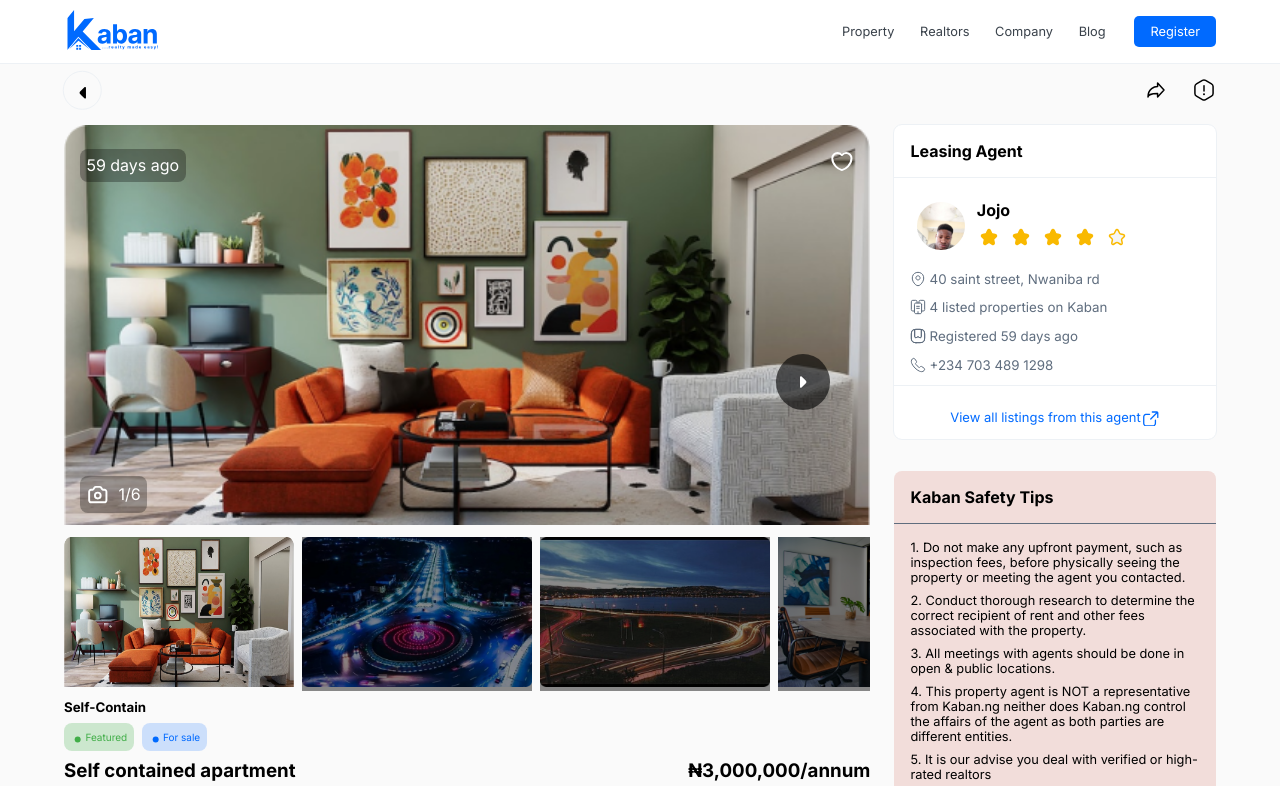
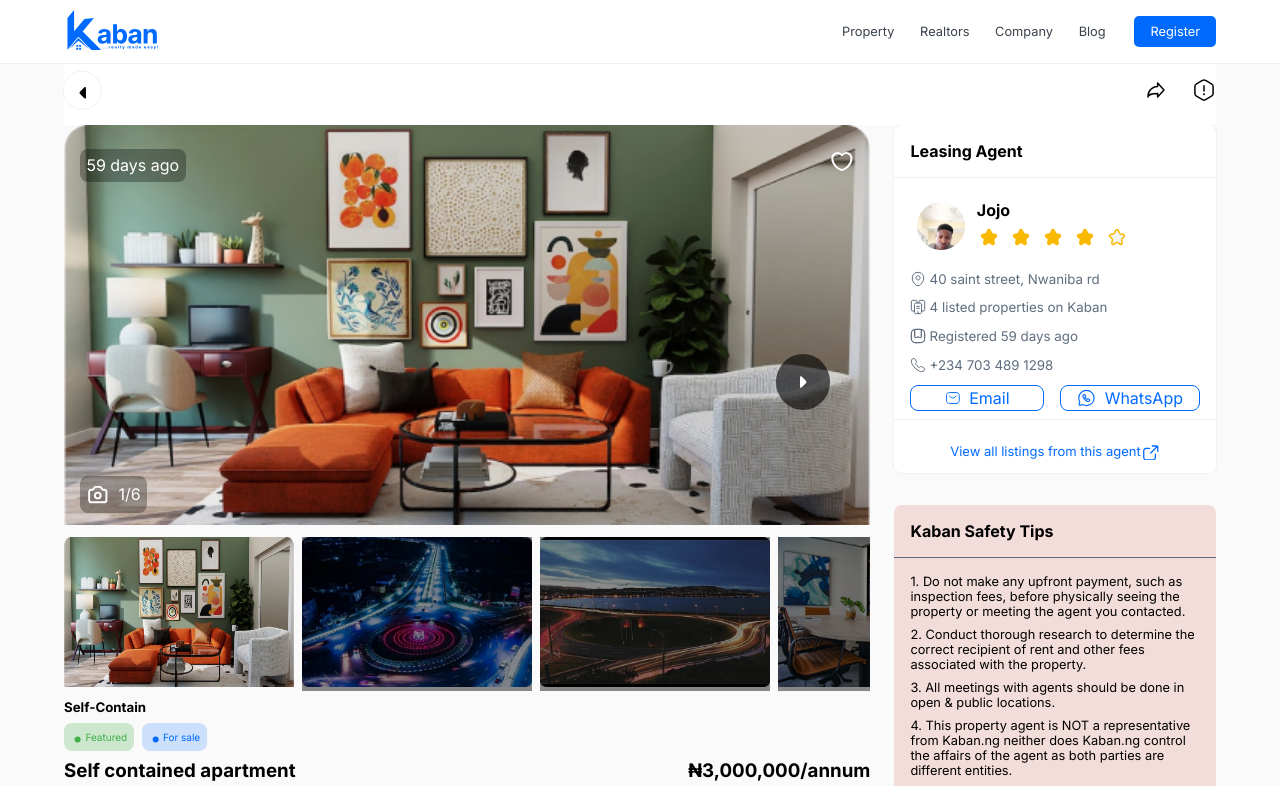
Before and after one commit to twoone-technologies/kaban_FE, a React (Vite) app: page /property-item/1 in a window 1280 px wide. Shown: the top 786 px of the page. Built offline with nearby package versions, Linux system fonts and the light colour scheme.

Commit message:
Add contact for whatsapp and email, using mail to.

```diff
--- a/src/components/propertyItem/carousel/carousel.module.css
+++ b/src/components/propertyItem/carousel/carousel.module.css
@@ -58,7 +58,7 @@
 }
 
 .carousel_btn {
-  z-index: 900;
+  z-index: 600;
   cursor: pointer;
   background-color: rgba(0, 0, 0, 0.605);
   border-radius: 50%;
--- /dev/null
+++ b/src/components/propertyItem/micellenous/AgentContact.tsx
@@ -0,0 +1,42 @@
+import { HouseCard } from '~/components/reusable/card/Card';
+import styles from './micellenous.module.css';
+import CardAgentInfo from '~/components/reusable/card/CardAgentInfo';
+import { mailIcon, verifyIcon, whatsappIcon } from '~/assets/icons';
+import Svg from '~/components/reusable/Svg';
+import { Link } from 'react-router-dom';
+
+export default function AgentContact({ item }: { item: HouseCard }) {
+  return (
+    <div className={`align-y pad-inline-1 s-btw f-width ${styles.mobileContactInfo}`}>
+      <CardAgentInfo
+        className={styles.agentInfo}
+        imgClass={styles.img}
+        src={item?.realtor.agentImg}
+        identity={
+          <>
+            <b>{item?.realtor.agentName}</b>
+            {item?.realtor.verified ? (
+              <Svg href={verifyIcon} className={styles.svg} />
+            ) : null}
+          </>
+        }
+      />
+      <div className='gap flex'>
+        <Link
+          to={item.realtor.whatsAppLink}
+          target="_blank"
+          className={`flex gap f-width align-y c-pad align-x  b-radius ${styles.btn}`}
+        >
+          <Svg href={mailIcon} width="1.2rem" height="1.5rem" />
+        </Link>
+        <Link
+          to={item.realtor.whatsAppLink}
+          target="_blank"
+          className={`flex gap f-width align-y align-x c-pad b-radius ${styles.btn}`}
+        >
+          <Svg href={whatsappIcon} width="1.2rem" height="1.5rem" />
+        </Link>
+      </div>
+    </div>
+  );
+}
--- a/src/components/propertyItem/micellenous/AgentDetails.tsx
+++ b/src/components/propertyItem/micellenous/AgentDetails.tsx
@@ -1,3 +1,4 @@
+import { useState } from 'react';
 import { HouseCard } from '~/components/reusable/card/Card';
 import styles from './micellenous.module.css';
 import ItemInfo from '../itemInfo/ItemInfo';
@@ -8,11 +9,15 @@ import {
   buildingsIcon,
   exLinkIcon,
   locationIcon,
+  mailIcon,
   phoneIcon,
   verifyIcon,
+  whatsappIcon,
 } from '~/assets/icons';
 import CardIcons from '~/components/reusable/card/CardIcons';
 import { dateHandler, getTotal } from '~/components/reusable/FunctionUtils';
+import { Link } from 'react-router-dom';
+import AgentContact from './AgentContact';
 
 type AgentProps = {
   item: HouseCard;
@@ -20,12 +25,17 @@ type AgentProps = {
 };
 
 export default function AgentDetails({ item, object }: AgentProps) {
+  const [contact, setContact] = useState<'whatsapp' | 'email' | ''>('');
+  const handleContact = (contact: 'whatsapp' | 'email') => {
+    setContact(contact);
+  };
+
   return (
     <ItemInfo
       className="b-radius bg-tertiary f_line"
       h1={'Leasing Agent'}
       children={
-        <div className="flex f-column gap">
+        <div className="flex f-width f-column gap">
           <CardAgentInfo
             className={styles.agentInfo}
             imgClass={styles.img}
@@ -71,6 +81,27 @@ export default function AgentDetails({ item, object }: AgentProps) {
               value={item?.realtor.contact}
             />
           </div>
+          <div className={`flex align-y gap-1`}>
+            <Link
+              onClick={() => handleContact('email')}
+              to={`mailto:${item.realtor.email}`}
+              className={`flex gap f-width align-y align-x pad-block-0 pad-inline-1 b-radius ${styles.btn}
+              ${contact === 'email' && styles.active_btn}`}
+            >
+              <Svg href={mailIcon} width="1rem" height="1.5rem" />
+              Email
+            </Link>
+            <AgentContact item={item} />
+            <Link
+              onClick={() => handleContact('whatsapp')}
+              to={item.realtor.whatsAppLink} target='_blank'
+              className={`flex gap f-width align-y align-x pad-block-0 pad-inline-1 b-radius ${styles.btn}
+              ${contact === 'whatsapp'&& styles.active_btn}`}
+            >
+              <Svg href={whatsappIcon} width="1.2rem" height="1.5rem" />
+              WhatsApp
+            </Link>
+          </div>
         </div>
       }
       visit={
--- a/src/components/propertyItem/micellenous/micellenous.module.css
+++ b/src/components/propertyItem/micellenous/micellenous.module.css
@@ -48,6 +48,16 @@ div[title='features'] {
   gap: 0.3rem;
 }
 
+.btn {
+  border: 1px solid var(--primary-color);
+  color: var(--primary-color);
+}
+
+.active_btn {
+  color: white;
+  background-color: var(--primary-color);
+}
+
 .visit {
   font-size: small;
   justify-content: center;
@@ -94,6 +104,16 @@ div[title='features'] {
   margin-top: 17rem;
 }
 
+.mobileContactInfo {
+  display: flex;
+  left: 0;
+  bottom: 0;
+  z-index: 500;
+  position: fixed;
+  border-top: 1px solid var(--hover-color);
+  background-color: var(--tertiary-color-1);
+}
+
 @media screen and (width >= 768px) {
   .header h5 {
     margin-top: unset;
@@ -113,6 +133,10 @@ div[title='features'] {
 
   .disclaimer div span {
     font-size: 0.8rem;
+  }
+
+  .mobileContactInfo {
+    display: none;
   }
 }
 
--- a/src/components/propertyItem/tools/Toolkits.tsx
+++ b/src/components/propertyItem/tools/Toolkits.tsx
@@ -1,12 +1,47 @@
-import { useState } from 'react';
+import { useState, useEffect } from 'react'
 import { Link } from 'react-router-dom';
 import { CopyToClipboard } from 'react-copy-to-clipboard';
 import { alarmIcon, arrowIcon, shareIcon } from '~/assets/icons';
 import styles from './toolkit.module.css';
 import Svg from '~/components/reusable/Svg';
 
-export default function Toolkit({onClick}: {onClick: () => void}) {
-  const [copy, setCopy] = useState(false);
+type ToolkitProps = {
+  onClick: () => void,
+  onCopy: () => void,
+}
+
+export default function Toolkit({onClick, onCopy}: ToolkitProps) {
+  const [navBar, setNavBar] = useState(false);
+  const [goingUp, setGoingUp] = useState(false);
+  const [scroll, setScroll] = useState(0);
+
+  useEffect(() => {
+    const handleScroll = () => {
+      const currentScrollY = window.scrollY;
+      if (scroll < currentScrollY && !goingUp) {
+        setGoingUp(true);
+      }
+      if (scroll > currentScrollY && goingUp) {
+        setGoingUp(false);
+      }
+      setScroll(currentScrollY);
+    };
+
+    const colorSwap = () => {
+      window.scrollY >= 70 ? setNavBar(true) : setNavBar(false);
+    };
+
+    const navStatus = () => {
+      colorSwap();
+      handleScroll();
+    };
+
+    return () => {
+      window.addEventListener('scroll', navStatus);
+    };
+  }, [goingUp, scroll]);
+
+
   const handleShare = () => {
     console.log(location);
     if (navigator.share) {
@@ -32,26 +67,16 @@ export default function Toolkit({onClick}: {onClick: () => void}) {
     }
   };
 
-  const tooltip = () => {
-    setCopy(true);
-    setTimeout(() => {
-      setCopy(false);
-    }, 3000);
-  };
-
   return (
-    <div className={`flex s-btw f-width ${styles.tools}`}>
+    <div className={`flex s-btw f-width ${styles.tools}
+    ${goingUp ? styles.navstate : styles.translateY}
+    ${scroll < 4 ? styles.translate0 : ''}
+    `}>
       <Link to={'/'} className={`flex align-y c-pad ${styles.rotate}`}>
         <Svg href={arrowIcon} />
       </Link>
       <div className={`flex align-y ${styles.toolkit}`}>
-        <h3
-          className={`c-pad stack box-shadow ${styles.tooltip}
-            ${copy === true ? styles.active : styles.slide}`}
-        >
-          Link copied to clipboard
-        </h3>
-        <CopyToClipboard text={location.href} onCopy={tooltip}>
+        <CopyToClipboard text={location.href} onCopy={onCopy}>
           <Svg href={shareIcon} onClick={handleShare} />
         </CopyToClipboard>
         <Svg href={alarmIcon} onClick={onClick} />
--- a/src/components/propertyItem/tools/toolkit.module.css
+++ b/src/components/propertyItem/tools/toolkit.module.css
@@ -1,5 +1,14 @@
 .tools {
   padding-block: 1rem;
+  position: sticky;
+  top: 1px;
+  z-index: 900;
+}
+
+.rotate {
+  rotate: 180deg;
+  outline: 1px solid var(--hover-color);
+  border-radius: 50%;
 }
 
 .toolkit {
@@ -20,11 +29,6 @@
   transform-origin: 100% 100%;
 }
 
-.rotate {
-  rotate: 180deg;
-  outline: 1px solid var(--hover-color);
-  border-radius: 50%;
-}
 
 .active {
   opacity: 1;
@@ -35,3 +39,16 @@
   opacity: 0;
   transform: scale(0);
 }
+
+.translateY {
+  transform: translateY(3rem);
+  background-color: var(--tertiary-color-1);
+}
+
+.translate0 {
+  transform: translateY(0);
+}
+
+.navstate {
+  background-color: var(--tertiary-color-1);
+}
```
Also changed, not shown: src/assets/icons/mail.svg, src/assets/icons/whatsapp.svg.
